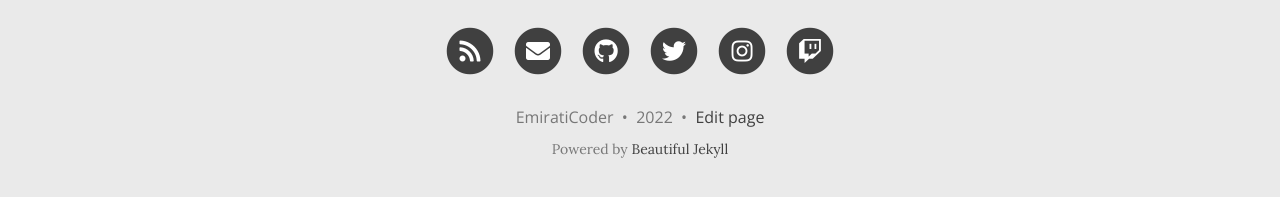
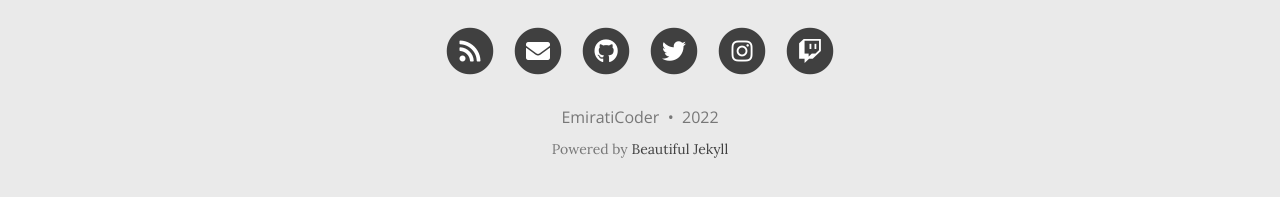
Before and after one commit to EmiratiCoder/emiraticoder.github.io, a Jekyll site: the page built from index.html, in a window 1280 px wide and 1198 px high. Shown: the part 988-1185 px from the top of the window. Built offline with Jekyll 4.4.1, drawn with Linux system fonts in a browser that asks for light colours; nearby versions of some CDN libraries; the list of posts is cut into pages by our own code; comment, search, counter and statistics services are not loaded; some of the changed lines change nothing that is shown.

Commit message:
Update _config.yml

```diff
--- a/_config.yml
+++ b/_config.yml
@@ -109,7 +109,7 @@ feed_show_tags: true
 post_search: true
 
 # Add a button in the footer to edit the current page. Only works if your website is hosted on GitHub
-edit_page_button: true
+edit_page_button: false
 
 # Allow sub-menu items (second-level navigation menu items) to be longer than the top-level menu
 # If this setting is off, then long sub-menu words might get cut off
```
